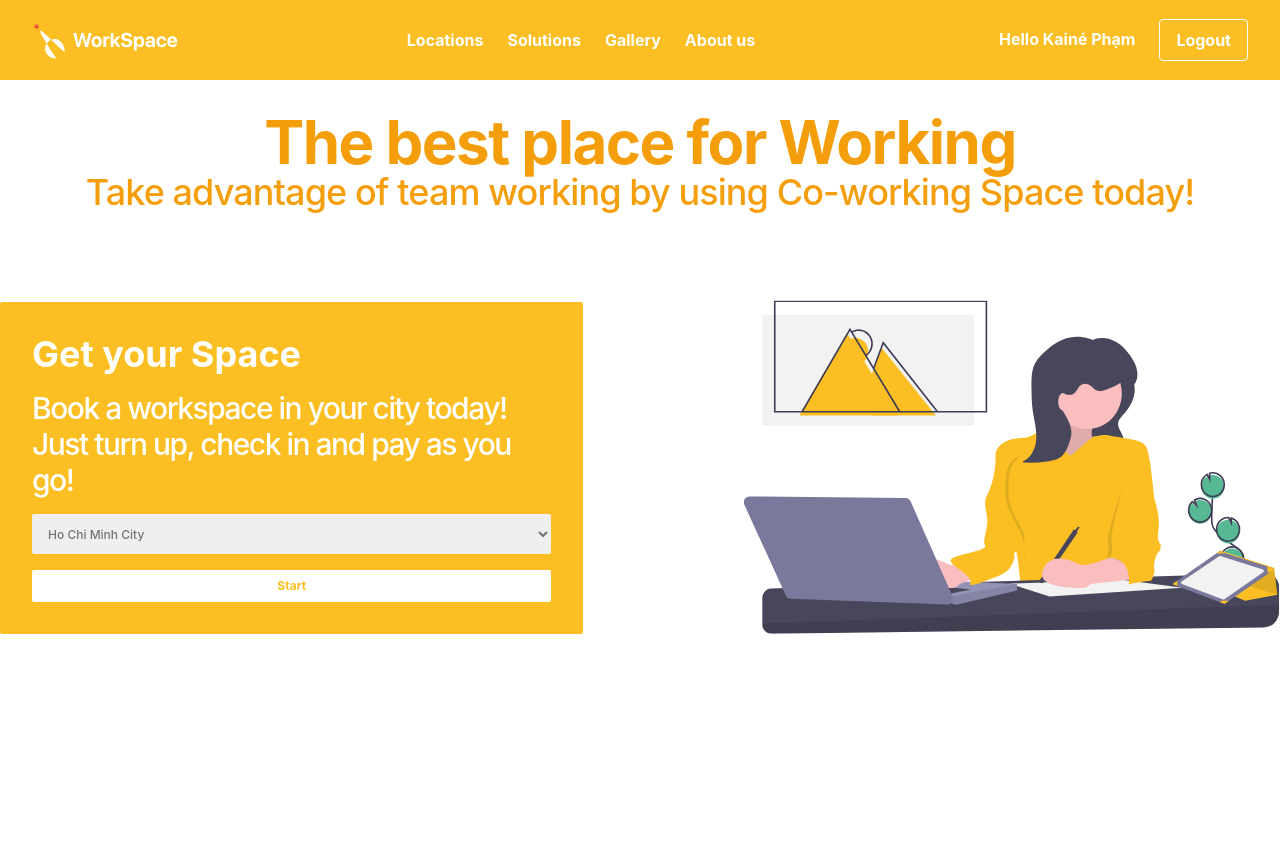
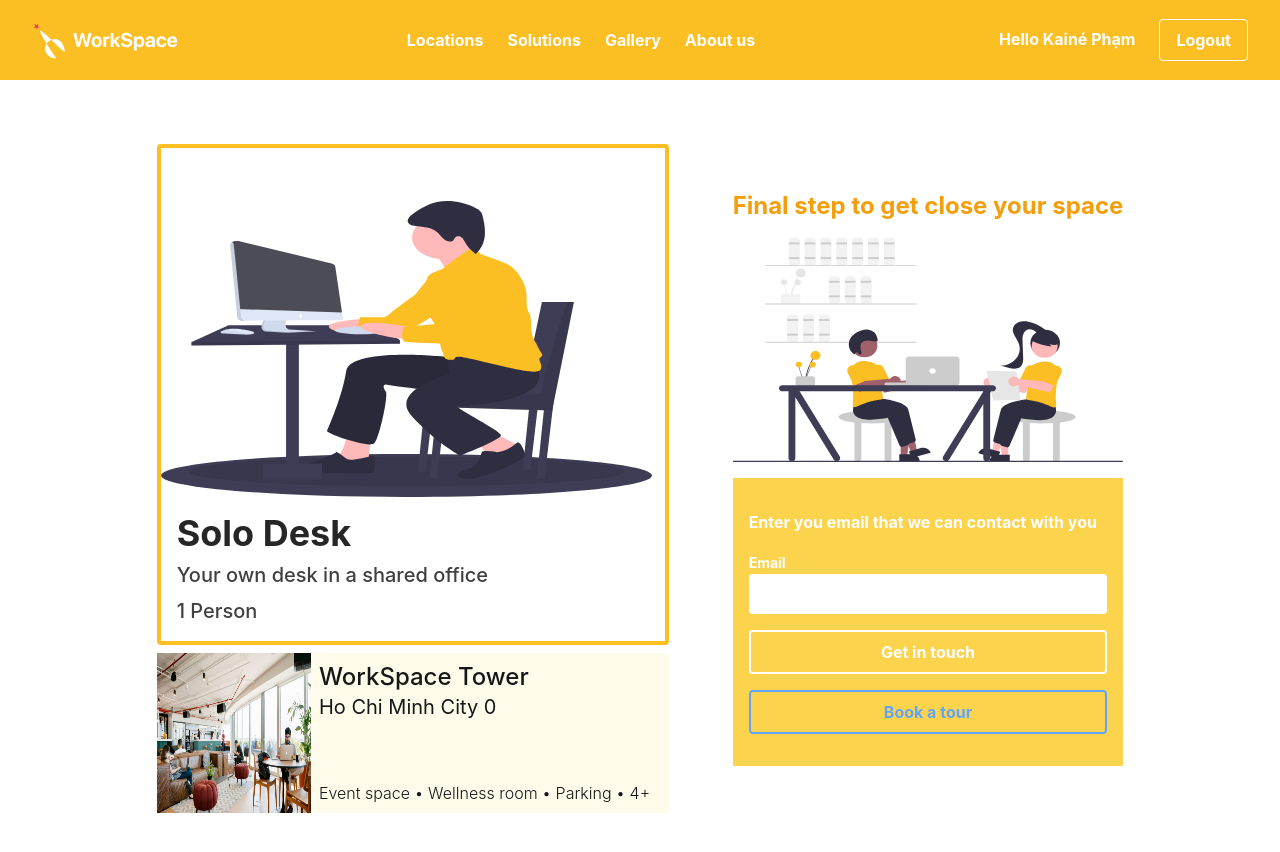
Before and after one commit to kainesv86/WorkSpace, a React (Create React App) app: page /order in a window 1280 px wide. Shown: the top 852 px of the page. Before the commit the page ends 800 px from the top, so only its background shows below. Built offline with nearby package versions, Linux system fonts and the light colour scheme.

Commit message:
comming soon

```diff
--- a/src/App.tsx
+++ b/src/App.tsx
@@ -2,6 +2,8 @@ import NavBar from "./components/navbar";
 import Home from "./pages/home";
 import Locations from "./pages/locations/";
 import Solutions from "./pages/solutions/";
+import Order from "./pages/order";
+import ComingSoon from "./pages/comingSoon";
 
 import React from "react";
 import { Route, Switch } from "react-router-dom";
@@ -17,6 +19,15 @@ function App() {
                                 <Route path="/solutions">
                                         <Solutions />
                                 </Route>
+                                <Route path="/gallery">
+                                        <ComingSoon />
+                                </Route>
+                                <Route path="/aboutus">
+                                        <ComingSoon />
+                                </Route>
+                                <Route path="/order">
+                                        <Order />
+                                </Route>
                                 <Route path="/">
                                         <Home />
                                 </Route>
--- /dev/null
+++ b/src/pages/comingSoon.tsx
@@ -0,0 +1,16 @@
+import * as React from "react";
+
+export interface ComingSoonProps {}
+
+const ComingSoon: React.FunctionComponent<ComingSoonProps> = () => {
+        return (
+                <div className="flex flex-col items-center justify-center w-full h-full py-16 animate-fade-in">
+                        <h1 className="mb-8 text-5xl font-bold text-amber-500 ">Coming Soon</h1>
+                        <div>
+                                <img src="/share/comingSoon.svg" alt="" />
+                        </div>
+                </div>
+        );
+};
+
+export default ComingSoon;
--- a/src/pages/home.tsx
+++ b/src/pages/home.tsx
@@ -5,7 +5,7 @@ export interface HomeProps {}
 
 const Home: React.FunctionComponent<HomeProps> = () => {
         return (
-                <div className="items-center justify-center w-full mt-8">
+                <div className="items-center justify-center w-full mt-8 animate-fade-in">
                         <h1 className="text-3xl font-bold tracking-tight text-center sm:text-6xl text-amber-500">
                                 The best place for Working
                         </h1>
--- a/src/pages/locations/index.tsx
+++ b/src/pages/locations/index.tsx
@@ -25,7 +25,7 @@ const Locations: React.FunctionComponent<LocationsProps> = () => {
         );
 
         return (
-                <div className="flex w-full h-auto p-0 sm:px-20 sm:py-16">
+                <div className="flex w-full h-auto p-0 sm:px-20 sm:py-16 animate-fade-in">
                         <div className="w-full h-full p-2 sm:p-8 bg-amber-200 sm:w-144">
                                 <div className="flex items-center justify-center mb-2">
                                         <select
--- a/src/pages/locations/locationsProps.tsx
+++ b/src/pages/locations/locationsProps.tsx
@@ -8,34 +8,34 @@ interface LocationsInfoProps {
 export const locations: LocationsInfoProps[] = [
         {
                 name: "WorkSpace Tower",
-                city: "Ho Chi Minh City",
+                city: "Ho Chi Minh City 0",
                 tags: "Event space • Wellness room • Parking • 4+",
                 imgUrl: "/images/workspace1.jpg",
         },
 
         {
                 name: "WorkSpace Tower",
-                city: "Ho Chi Minh City",
+                city: "Ho Chi Minh City 1",
                 tags: "Event space • Wellness room • Parking • 4+",
                 imgUrl: "/images/workspace1.jpg",
         },
 
         {
                 name: "WorkSpace Tower",
-                city: "Ho Chi Minh City",
+                city: "Ho Chi Minh City 2",
                 tags: "Event space • Wellness room • Parking • 4+",
                 imgUrl: "/images/workspace1.jpg",
         },
 
         {
                 name: "WorkSpace Tower",
-                city: "Ho Chi Minh City",
+                city: "Ho Chi Minh City 3",
                 tags: "Event space • Wellness room • Parking • 4+",
                 imgUrl: "/images/workspace1.jpg",
         },
         {
                 name: "WorkSpace Tower",
-                city: "Ho Chi Minh City",
+                city: "Ho Chi Minh City 4",
                 tags: "Event space • Wellness room • Parking • 4+",
                 imgUrl: "/images/workspace1.jpg",
         },
--- /dev/null
+++ b/src/pages/order.tsx
@@ -0,0 +1,98 @@
+import * as React from "react";
+
+import { Link } from "react-router-dom";
+
+import { locations } from "./locations/locationsProps";
+import { solutionsService } from "./solutions/solutionsProps";
+
+import { useSelector } from "react-redux";
+import { RootState } from "../store";
+import { ChoicesState } from "../store/choices/dto";
+
+export interface OrderProps {}
+
+const Order: React.FunctionComponent<OrderProps> = () => {
+        const choicesState = useSelector<RootState, ChoicesState>((item) => item.choices);
+        return (
+                <div className="flex items-center justify-center w-full h-auto py-8 sm:py-16 animate-fade-in">
+                        <div className="flex-col hidden mr-16 sm:flex w-128">
+                                <div className="w-full h-auto mb-2 bg-white border-4 rounded border-amber-400">
+                                        <img
+                                                src={solutionsService[choicesState.solution].imgUrl}
+                                                alt=""
+                                                className="w-full h-auto"
+                                        />
+                                        <div className="w-full h-auto p-4">
+                                                <h1 className="mb-2 text-4xl font-bold text-gray-800">
+                                                        {solutionsService[choicesState.solution].name}
+                                                </h1>
+                                                <p className="mb-2 text-xl font-medium text-gray-700">
+                                                        {solutionsService[choicesState.solution].describe}
+                                                </p>
+                                                <p className="text-xl font-medium text-gray-700">
+                                                        {solutionsService[choicesState.solution].capacity}
+                                                </p>
+                                        </div>
+                                </div>
+                                <div className="flex w-full h-40 rounded">
+                                        <div className="w-56 h-full">
+                                                <img
+                                                        src={locations[choicesState.location].imgUrl}
+                                                        alt=""
+                                                        className="w-full h-full"
+                                                />
+                                        </div>
+                                        <div className="flex flex-col justify-between w-full h-full p-2 bg-amber-50">
+                                                <div>
+                                                        <h1 className="text-2xl font-medium text-gray-900">
+                                                                {locations[choicesState.location].name}
+                                                        </h1>
+                                                        <h2 className="text-xl text-gray-900">
+                                                                {locations[choicesState.location].city}
+                                                        </h2>
+                                                </div>
+                                                <p className="text-base font-light text-gray-900">
+                                                        {locations[choicesState.location].tags}
+                                                </p>
+                                        </div>
+                                </div>
+                        </div>
+                        <div className="flex flex-col">
+                                <h1 className="mb-4 text-2xl font-bold text-amber-500">
+                                        Final step to get close your space
+                                </h1>
+                                <div className="w-full h-56 mb-4">
+                                        <img className="w-full h-full" src="/share/order.svg" alt="" />
+                                </div>
+                                <div className="px-4 py-8 bg-amber-300">
+                                        <p className="mb-4 text-base font-bold text-white">
+                                                Enter you email that we can contact with you
+                                        </p>
+                                        <form>
+                                                <label htmlFor="email" className="text-sm font-bold text-white">
+                                                        Email
+                                                </label>
+                                                <input
+                                                        type="text"
+                                                        name="email"
+                                                        id="email"
+                                                        className="flex w-full h-10 px-4 mb-4 bg-white rounded outline-none"
+                                                />
+                                                <Link to="/done">
+                                                        <button className="w-full py-2 mb-4 text-base font-bold text-center text-white border-2 border-white rounded outline-none bg-amber-300 focus:outline-none">
+                                                                Get in touch
+                                                        </button>
+                                                </Link>
+                                                <Link to="/done">
+                                                        <button className="w-full py-2 text-base font-bold text-center text-blue-400 border-2 border-blue-400 rounded outline-none bg-amber-300 focus:outline-none">
+                                                                Book a tour
+                                                        </button>
+                                                </Link>
+                                        </form>
+                                </div>
+                        </div>
+                </div>
+        );
+};
+
+export default Order;
--- a/src/pages/solutions/index.tsx
+++ b/src/pages/solutions/index.tsx
@@ -22,7 +22,7 @@ const Solutions: React.FunctionComponent<SolutionsProps> = () => {
         );
 
         return (
-                <div className="items-center justify-center w-full px-0 mt-8 sm:px-20">
+                <div className="items-center justify-center w-full px-0 mt-8 sm:px-20 animate-fade-in">
                         <h1 className="text-3xl font-bold tracking-tight text-center sm:text-6xl text-amber-500">
                                 Working solutions
                         </h1>
@@ -30,7 +30,7 @@ const Solutions: React.FunctionComponent<SolutionsProps> = () => {
                                 For companies of all sizes, fit your needs
                         </h2>
                         <div className="justify-center w-full px-8 mt-8 sm:flex">
-                                <Link to="/solutions">
+                                <Link to="/order">
                                         <button className="w-full px-4 py-2 text-white rounded outline-none sm:w-48 bg-amber-400 focus:outline-none">
                                                 Next
                                         </button>
```
Also changed, not shown: tailwind.config.js (+10 -0 lines), public/share/comingSoon.svg (added), public/share/order.svg (added).
